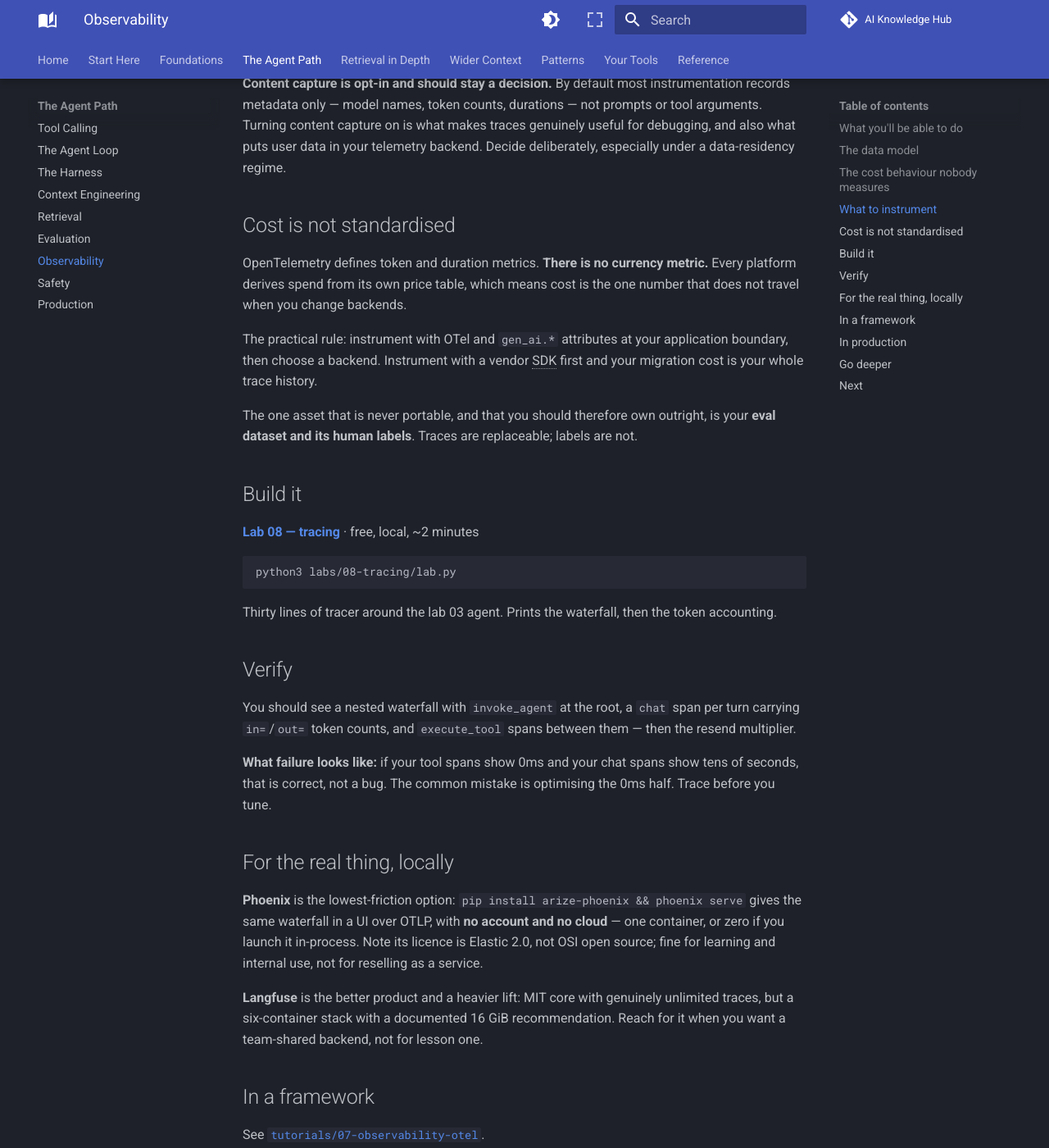
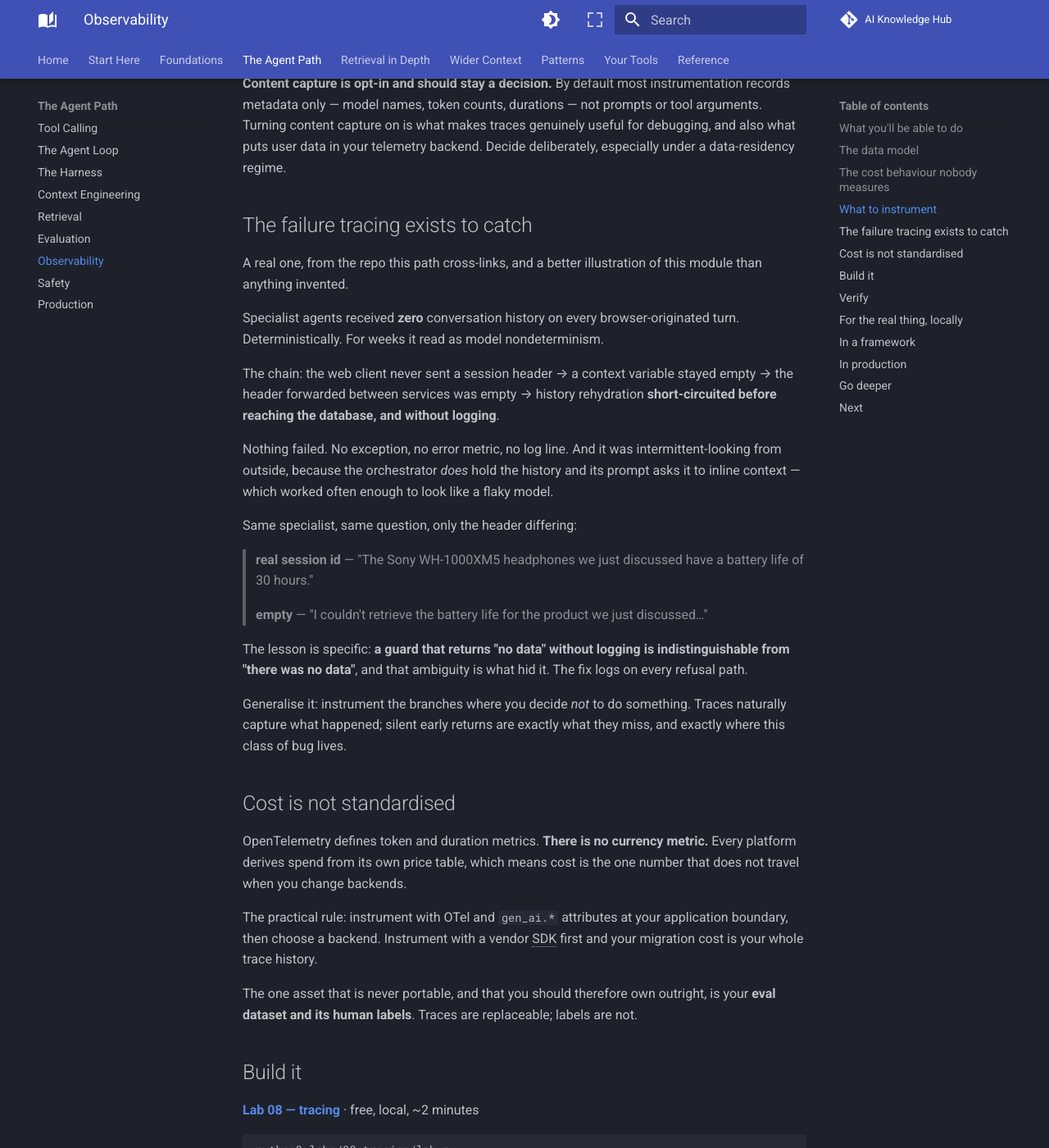
Before and after one commit to nitin27may/ai-resources, an MkDocs documentation site: the page built from docs/02-agents/observability.md, in a window 1280 px wide and 1400 px high, scrolled down 2389 px. Shown: the whole window at 82% size. Built offline with MkDocs 1.6.1 and Material for MkDocs 9.7.7, drawn with Linux system fonts in a browser that asks for light colours; comment, search, counter and statistics services are not loaded; some of the changed text lies outside the part shown.

Commit message:
fix: restore the analytics block I deleted, and guard against doing it again (#13)
PR #11 rewrote the nav using the copyright comment as its end boundary. The
extra.analytics block sat between nav and that comment, so it was swallowed.
Analytics has been dead on this site since that merge -- a regression I
introduced while shipping a nav change, and did not notice because the strict
build does not care whether a config block exists.

Restored, with a comment recording why it is fragile.

The real fix is the guard: the deploy workflow now asserts that the GA tag,
Open Graph tags and JSON-LD are all present in built output, and fails the build
if any is missing. A config key that silently stops taking effect is exactly the
failure this repo's audit was full of -- it should not be possible to remove
these without CI saying so.

Also in this commit, from review by the session maintaining e-commerce-agents:

Corrected an attribution. The observability page named StepRecorderMiddleware
while describing the Python stack; that type exists only in the .NET twin. The
Python mechanism is STEP_MIDDLEWARE in shared/agent_observability.py, attached
at the single middleware composition point. The page now names both and makes
the convergence part of the lesson: instrumentation belongs at the composition
point rather than each call site.

Added a real failure to the observability module, contributed by that session.
Specialist agents received zero conversation history on every browser-originated
turn, deterministically, and it read as model nondeterminism for weeks. The
chain ended in history rehydration short-circuiting before the database and
without logging. Nothing failed; no exception, no error metric, no log line.

The lesson is sharper than anything invented: a guard that returns "no data"
without logging is indistinguishable from "there was no data", and that
ambiguity is what hid it. Generalised on the page as: instrument the branches
where you decide NOT to do something, because traces naturally capture what
happened and silent early returns are what they miss.

Verified: mkdocs build --strict exits 0; the three assertions the CI guard runs
all pass locally against built output.

Co-authored-by: Claude Opus 5 <noreply@anthropic.com>

```diff
--- a/docs/02-agents/observability.md
+++ b/docs/02-agents/observability.md
@@ -105,6 +105,41 @@ not prompts or tool arguments. Turning content capture on is what makes traces
 genuinely useful for debugging, and also what puts user data in your telemetry
 backend. Decide deliberately, especially under a data-residency regime.
 
+## The failure tracing exists to catch
+
+A real one, from the repo this path cross-links, and a better illustration of
+this module than anything invented.
+
+Specialist agents received **zero** conversation history on every
+browser-originated turn. Deterministically. For weeks it read as model
+nondeterminism.
+
+The chain: the web client never sent a session header → a context variable
+stayed empty → the header forwarded between services was empty → history
+rehydration **short-circuited before reaching the database, and without
+logging**.
+
+Nothing failed. No exception, no error metric, no log line. And it was
+intermittent-looking from outside, because the orchestrator *does* hold the
+history and its prompt asks it to inline context — which worked often enough to
+look like a flaky model.
+
+Same specialist, same question, only the header differing:
+
+> **real session id** — "The Sony WH-1000XM5 headphones we just discussed have a
+> battery life of 30 hours."
+>
+> **empty** — "I couldn't retrieve the battery life for the product we just
+> discussed…"
+
+The lesson is specific: **a guard that returns "no data" without logging is
+indistinguishable from "there was no data"**, and that ambiguity is what hid it.
+The fix logs on every refusal path.
+
+Generalise it: instrument the branches where you decide *not* to do something.
+Traces naturally capture what happened; silent early returns are exactly what
+they miss, and exactly where this class of bug lives.
+
 ## Cost is not standardised
 
 OpenTelemetry defines token and duration metrics. **There is no currency metric.**
@@ -160,10 +195,13 @@ See [`tutorials/07-observability-otel`](https://github.com/nitin27may/e-commerce
 ## In production
 
 [`shared/agent_observability.py`](https://github.com/nitin27may/e-commerce-agents/blob/main/agents/python/shared/agent_observability.py)
-in `e-commerce-agents` — `StepRecorderMiddleware` records every tool call into a
-per-request step list, which the frontend renders as a live timeline. It is the
-same idea as this lab's tracer, wired into middleware so nothing has to remember
-to call it.
+in `e-commerce-agents` records every tool call into a per-request step list,
+which the frontend renders as a live timeline. Same idea as this lab's tracer,
+attached at a single middleware composition point so nothing has to remember to
+call it — `STEP_MIDDLEWARE` on the Python side, `StepRecorderMiddleware` on the
+.NET twin. That the two stacks converged on the same shape is part of the
+lesson: instrumentation belongs at the composition point, not at each call
+site.
 
 Read it with `shared/telemetry.py`, which emits OTel spans using the GenAI
 `invoke_agent` convention, and `shared/cost.py`, which carries its own price
--- a/mkdocs.yml
+++ b/mkdocs.yml
@@ -159,6 +159,18 @@ nav:
       - External Links: references/index.md
       - What's New: whats-new/index.md
 
+# Same Google Analytics property as nitinksingh.com, so hub traffic reports
+# alongside the blog rather than in a silo. A GA measurement ID is a public
+# identifier -- served in every page's HTML -- so it is not a secret.
+#
+# NOTE: this block was silently deleted once by a nav rewrite that used the
+# copyright comment below as its end boundary. The deploy workflow now asserts
+# the tag is present in built output, so that cannot happen quietly again.
+extra:
+  analytics:
+    provider: google
+    property: G-5Z8HS51RCP
+
 # Copyright footer text
 copyright: |
   &copy; 2026 <a href="https://nitinksingh.com/" target="_blank">Nitin Singh</a>
```
Also changed, not shown: 1 other file.
